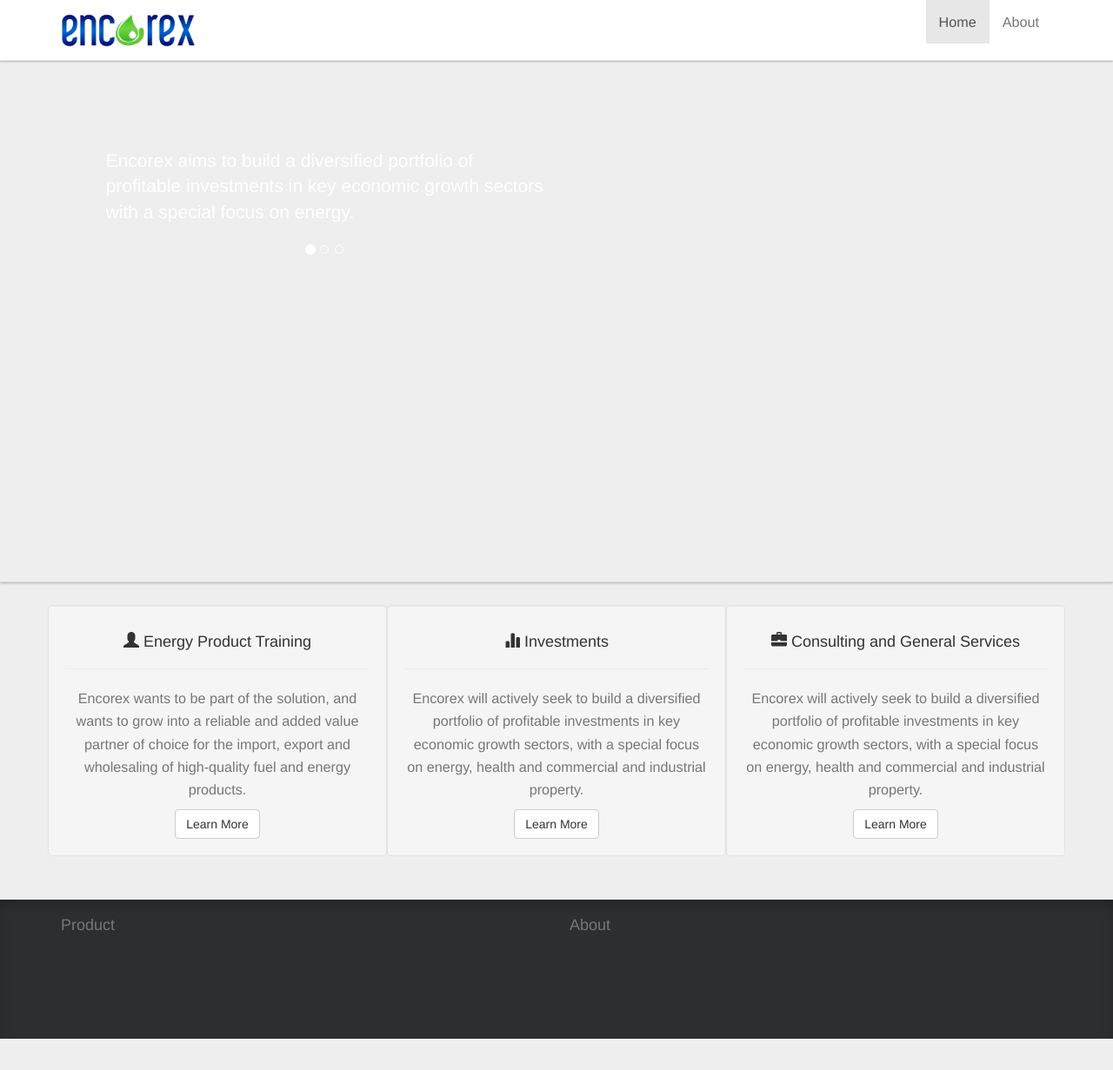
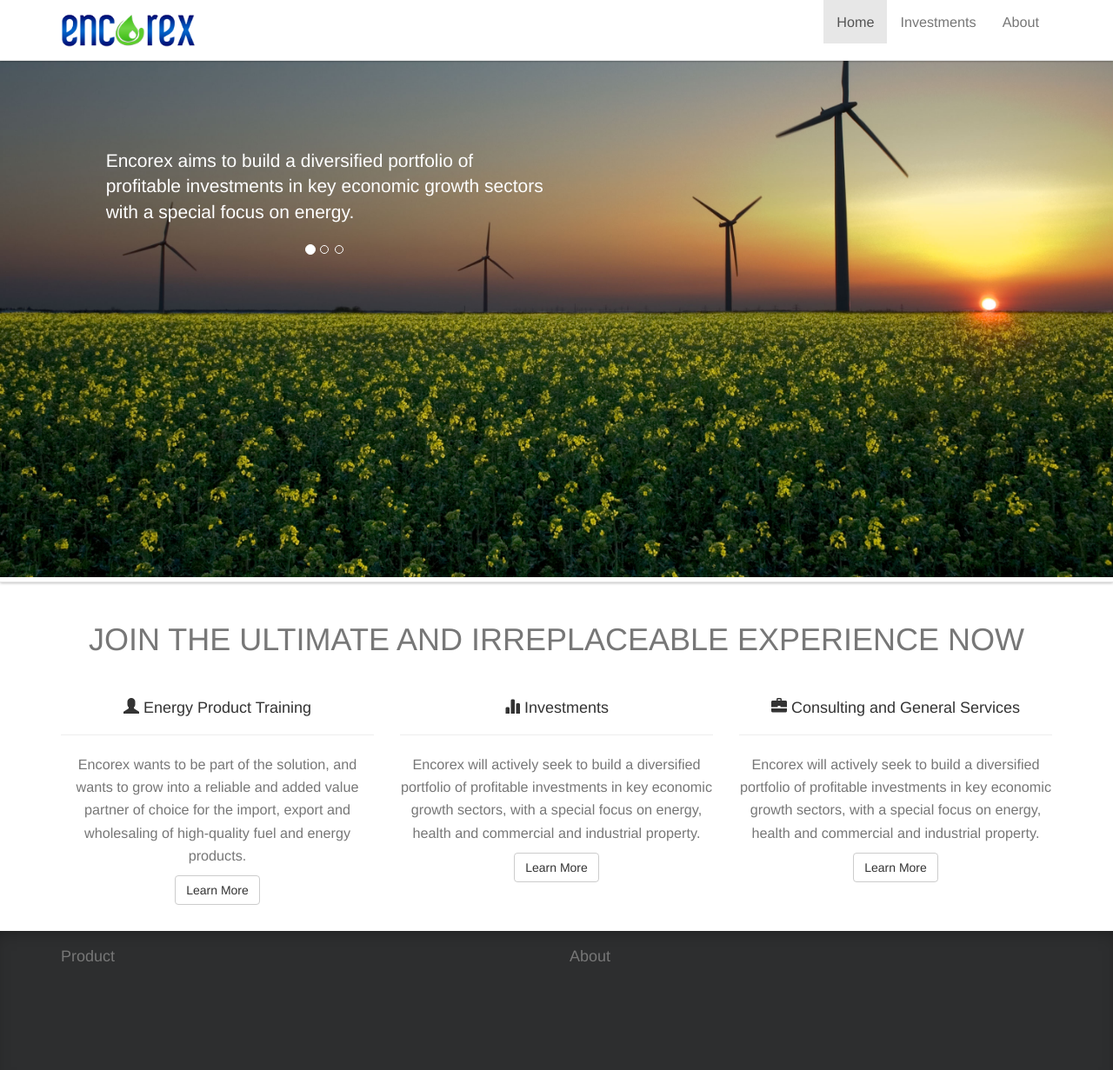
Before and after one commit to jasrusable/encorex, a website: page www/index.html in a window 1280 px wide. Shown: the whole page at 87% size. Before the commit the page ends 1195 px from the top, so only its background shows below. Drawn offline with Linux system fonts and the light colour scheme.

Commit message:
investment page

```diff
--- a/www/partials/base.html
+++ b/www/partials/base.html
@@ -18,6 +18,7 @@
 
       <ul class="nav navbar-nav navbar-right">
         <li ng-class="{'active': $state.is('base.landing')}"><a ui-sref="base.landing">Home</a></li>
+        <li ng-class="{'active': $state.is('base.investments')}"><a ui-sref="base.investments">Investments</a></li>
         <li ng-class="{'active': $state.is('base.about')}"><a ui-sref="base.about">About</a></li>
       </ul>
     </div><!-- /.navbar-collapse -->
--- a/www/partials/base.landing.html
+++ b/www/partials/base.landing.html
@@ -37,10 +37,16 @@
  		interval: 6000
 	})
 </script>
+
 <br/>
+
+<h1 class="text-muted text-center">JOIN THE ULTIMATE AND IRREPLACEABLE EXPERIENCE NOW</h1>
+
+<br/>
+
 <div class="container">
 	<div class="row">
-		<div class="col-sm-4 well">
+		<div class="col-sm-4">
 			<h4 class="text-center"><span class="glyphicon glyphicon-user" aria-hidden="true"></span> Energy Product Training</h4>
 			<hr/>
 			<p class="text-muted text-center">
@@ -50,7 +56,7 @@
 				<button type="button" class="btn btn-default">Learn More</button>
 			</div>
 		</div>
-		<div class="col-sm-4 well">
+		<div class="col-sm-4">
 
 			<h4 class="text-center"><span class="glyphicon glyphicon-stats" aria-hidden="true"></span> Investments</h4>
 			<hr/>
@@ -58,10 +64,10 @@
 				Encorex will actively seek to build a diversified portfolio of profitable investments in key economic growth sectors, with a special focus on energy, health and commercial and industrial property.
 			</p>
 			<div class="text-center">
-				<button type="button" class="btn btn-default">Learn More</button>
+				<button type="button" ui-sref="base.investments" class="btn btn-default">Learn More</button>
 			</div>
 		</div>
-		<div class="col-sm-4 well">
+		<div class="col-sm-4">
 			<h4 class="text-center"><span class="glyphicon glyphicon-briefcase" aria-hidden="true"></span> Consulting and General Services</h4>
 			<hr/>
 			<p class="text-muted text-center">
--- a/www/scripts/app.coffee
+++ b/www/scripts/app.coffee
@@ -19,6 +19,10 @@
 			url: 'about',
 			templateUrl: 'partials/base.about.html',
 		})
+		.state('base.investments', {
+			url: 'investments',
+			templateUrl: 'partials/base.investments.html',
+		})
 )
 
 
--- a/www/scripts/app.js
+++ b/www/scripts/app.js
@@ -16,6 +16,9 @@
   }).state('base.about', {
     url: 'about',
     templateUrl: 'partials/base.about.html'
+  }).state('base.investments', {
+    url: 'investments',
+    templateUrl: 'partials/base.investments.html'
   });
 });
 
--- a/www/style.css
+++ b/www/style.css
@@ -6,7 +6,7 @@
 }
 
 body {
-    background-color: rgb(238, 238, 238);
+    /*background-color: rgb(238, 238, 238);*/
     height: 100%;
     font-weight: normal;
     font-style: normal;
```
Also changed, not shown: www/partials/base.investments.html (added, +9 -0 lines), www/images/Alternative_Energies.jpg (added).
